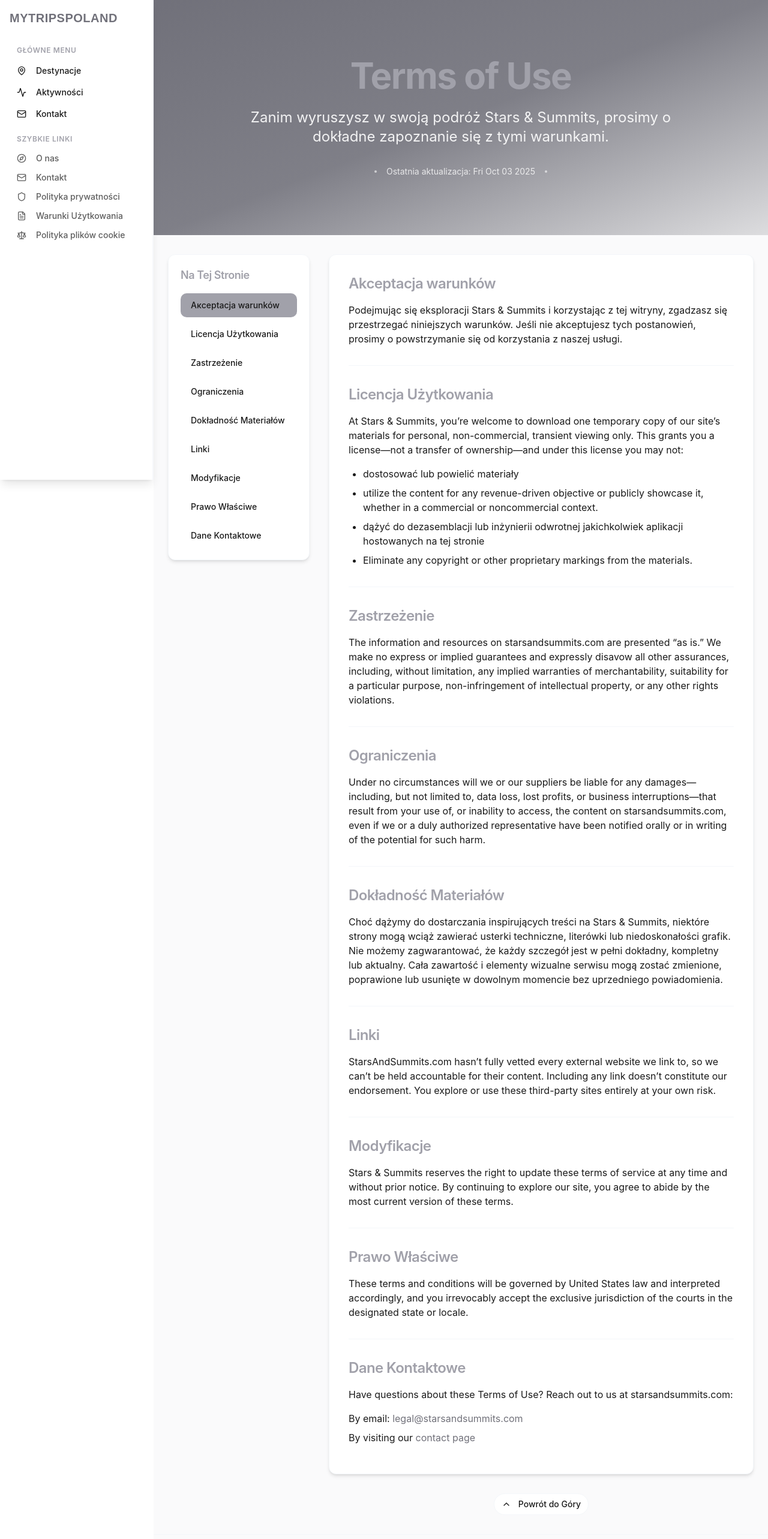
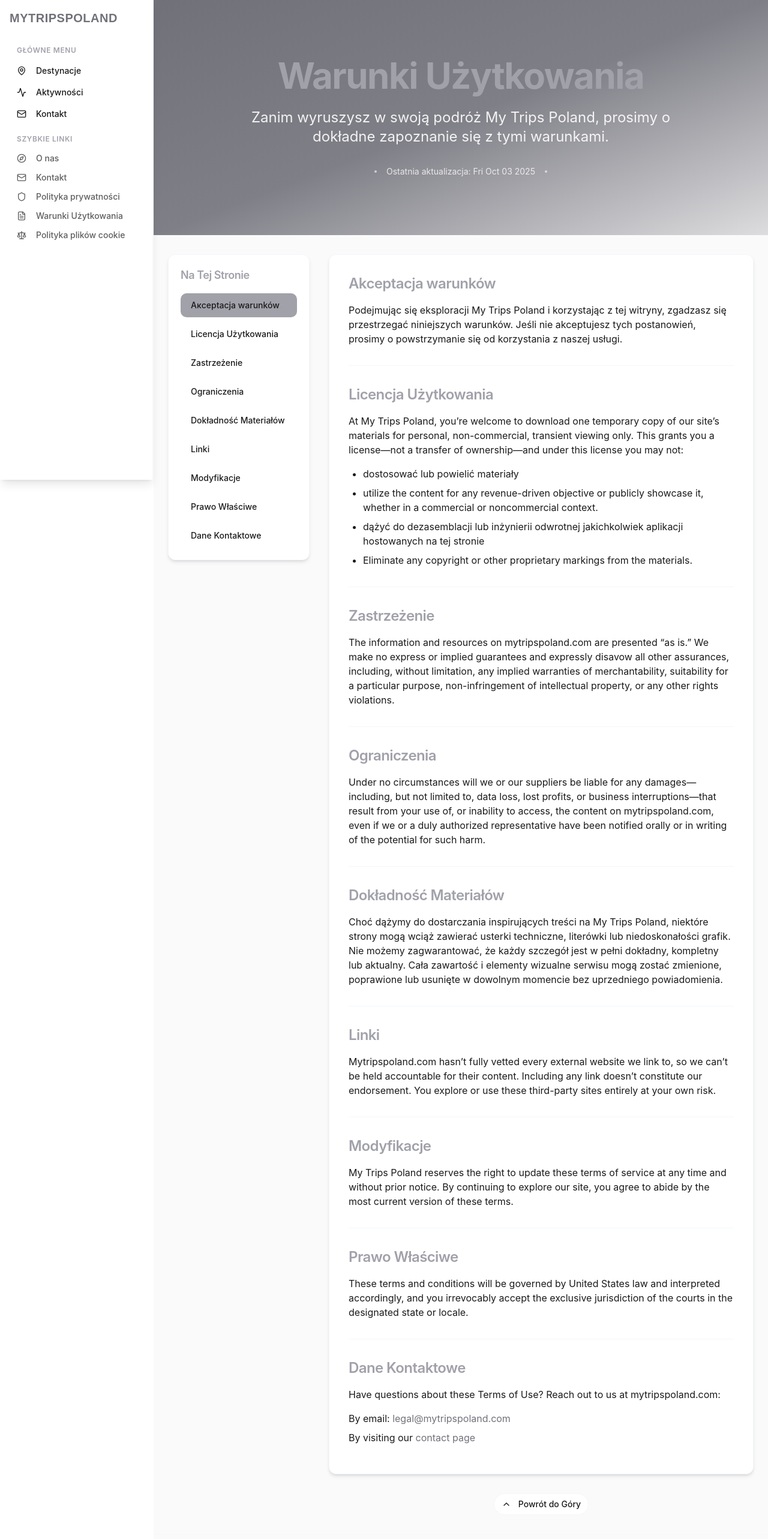
Before and after one commit to ts-mykyta/SAS, a Vue app: page /terms in a window 1280 px wide. Shown: the top 2566 px of the page at 60% size. Built offline with nearby package versions, Linux system fonts and the light colour scheme.

Commit message:
content(terms): update text

```diff
--- a/src/router/index.js
+++ b/src/router/index.js
@@ -37,7 +37,7 @@
     },
 
     { path: '/privacy-policy', name: 'privacy-policy', component: PrivacyView, meta: { title: 'privacy-policy' } },
-    { path: '/terms', name: 'terms', component: TermsView, meta: { title: 'terms' } },
+    { path: '/terms', name: 'terms', component: TermsView, meta: { title: 'Warunki Użytkowania' } },
     { path: '/cookie', name: 'cookie', component: CookieView, meta: { title: 'Polityka plików cookie' } },
     { path: '/about', name: 'about', component: AboutView, meta: { title: 'about' } },
     { path: '/contact', name: 'contact', component: ContactView, meta: { title: 'contact' } },
--- a/src/views/TermsView.vue
+++ b/src/views/TermsView.vue
@@ -71,8 +71,8 @@
       <main class="flex-grow">
         <!-- Promo section -->
         <PolicyPromo
-          title="Terms of Use"
-          subtitle="Zanim wyruszysz w swoją podróż Stars & Summits, prosimy o dokładne zapoznanie się z tymi warunkami."
+          title="Warunki Użytkowania"
+          subtitle="Zanim wyruszysz w swoją podróż My Trips Poland, prosimy o dokładne zapoznanie się z tymi warunkami."
         />
 
         <section class="container mx-auto px-4 py-8 bg-gray-50 dark:bg-gray-950">
@@ -112,7 +112,7 @@
                       Akceptacja warunków
                     </h2>
                     <p class="dark:text-gray-300">
-                      Podejmując się eksploracji Stars &amp; Summits i korzystając z tej witryny,
+                      Podejmując się eksploracji My Trips Poland i korzystając z tej witryny,
                       zgadzasz się przestrzegać niniejszych warunków. Jeśli nie akceptujesz tych
                       postanowień, prosimy o powstrzymanie się od korzystania z naszej usługi.
                     </p>
@@ -127,7 +127,7 @@
                       Licencja Użytkowania
                     </h2>
                     <p class="dark:text-gray-300">
-                      At Stars &amp; Summits, you’re welcome to download one temporary copy of our
+                      At My Trips Poland, you’re welcome to download one temporary copy of our
                       site’s materials for personal, non-commercial, transient viewing only. This
                       grants you a license—not a transfer of ownership—and under this license you
                       may not:
@@ -157,7 +157,7 @@
                       Zastrzeżenie
                     </h2>
                     <p class="dark:text-gray-300">
-                      The information and resources on starsandsummits.com are presented “as is.” We
+                      The information and resources on mytripspoland.com are presented “as is.” We
                       make no express or implied guarantees and expressly disavow all other
                       assurances, including, without limitation, any implied warranties of
                       merchantability, suitability for a particular purpose, non-infringement of
@@ -177,7 +177,7 @@
                       Under no circumstances will we or our suppliers be liable for any
                       damages—including, but not limited to, data loss, lost profits, or business
                       interruptions—that result from your use of, or inability to access, the
-                      content on starsandsummits.com, even if we or a duly authorized representative
+                      content on mytripspoland.com, even if we or a duly authorized representative
                       have been notified orally or in writing of the potential for such harm.
                     </p>
                   </section>
@@ -191,7 +191,7 @@
                       Dokładność Materiałów
                     </h2>
                     <p class="dark:text-gray-300">
-                      Choć dążymy do dostarczania inspirujących treści na Stars &amp; Summits,
+                      Choć dążymy do dostarczania inspirujących treści na My Trips Poland,
                       niektóre strony mogą wciąż zawierać usterki techniczne, literówki lub
                       niedoskonałości grafik. Nie możemy zagwarantować, że każdy szczegół jest w
                       pełni dokładny, kompletny lub aktualny. Cała zawartość i elementy wizualne
@@ -209,7 +209,7 @@
                       Linki
                     </h2>
                     <p class="dark:text-gray-300">
-                      StarsAndSummits.com hasn’t fully vetted every external website we link to, so
+                      Mytripspoland.com hasn’t fully vetted every external website we link to, so
                       we can’t be held accountable for their content. Including any link doesn’t
                       constitute our endorsement. You explore or use these third-party sites
                       entirely at your own risk.
@@ -225,7 +225,7 @@
                       Modyfikacje
                     </h2>
                     <p class="dark:text-gray-300">
-                      Stars &amp; Summits reserves the right to update these terms of service at any
+                      My Trips Poland reserves the right to update these terms of service at any
                       time and without prior notice. By continuing to explore our site, you agree to
                       abide by the most current version of these terms.
                     </p>
@@ -256,16 +256,16 @@
                     </h2>
                     <p class="dark:text-gray-300">
                       Have questions about these Terms of Use? Reach out to us at
-                      starsandsummits.com:
+                      mytripspoland.com:
                     </p>
                     <ul class="list-none pl-0 my-4 space-y-2">
                       <li class="dark:text-gray-300">
                         By email:
                         <a
-                          href="mailto:legal@starsandsummits.com"
+                          href="mailto:legal@mytripspoland.com"
                           class="hover:underline"
                           style="color: var(--theme-primary)"
-                          >legal@starsandsummits.com</a
+                          >legal@mytripspoland.com</a
                         >
                       </li>
                       <li class="dark:text-gray-300">
```
